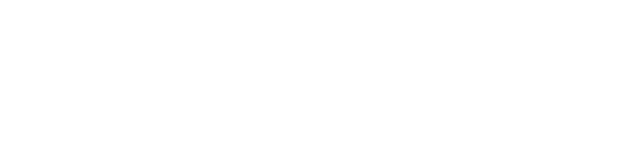
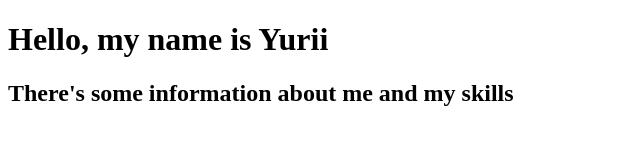
Before and after one commit to mqrgo/mqrgo.github.io, a plain HTML site: page index.html in a window 1280 px wide. Shown: the whole page, without its empty margins (0-640 px from the left). Drawn offline with Linux system fonts and the light colour scheme.

Commit message:
Update index.html

```diff
--- a/index.html
+++ b/index.html
@@ -3,9 +3,10 @@
 <head>
     <meta charset="UTF-8">
     <meta name="viewport" content="width=device-width, initial-scale=1.0">
-    <title>Document</title>
+    <title>about</title>
 </head>
 <body>
-
+    <h1>Hello, my name is Yurii</h1>
+    <h2>There's some information about me and my skills</h2>
 </body>
 </html>
```
